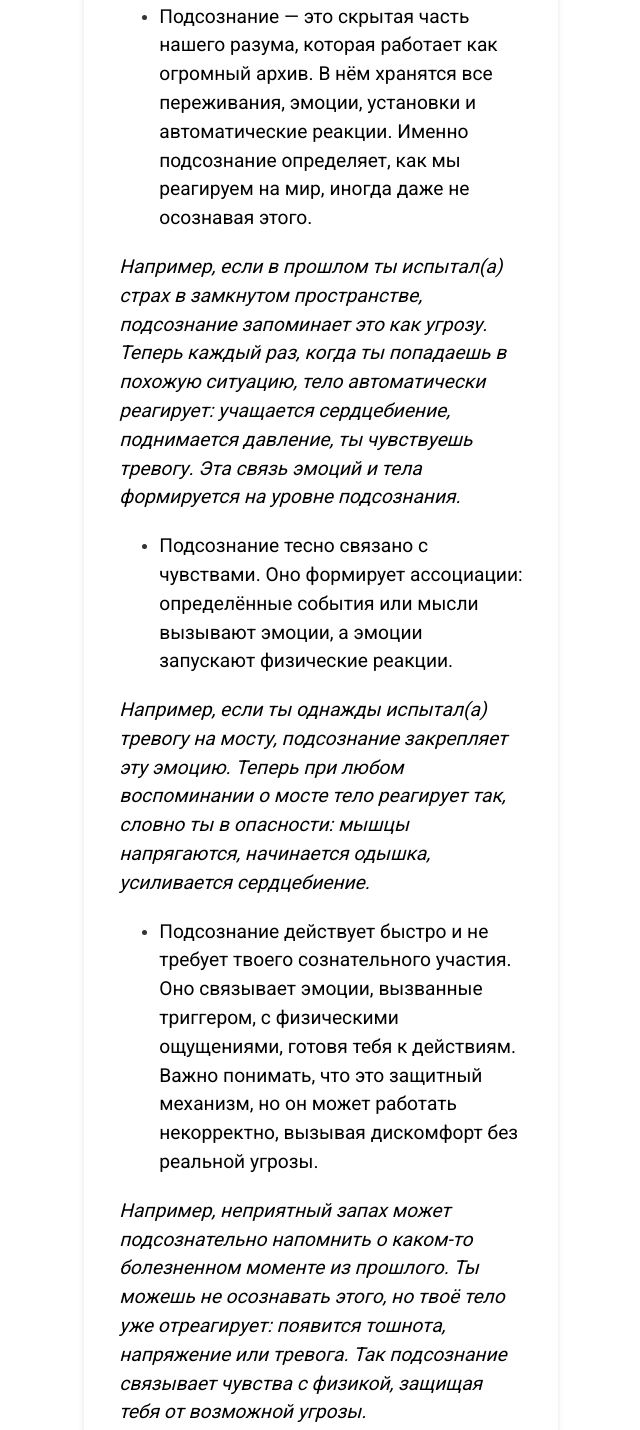
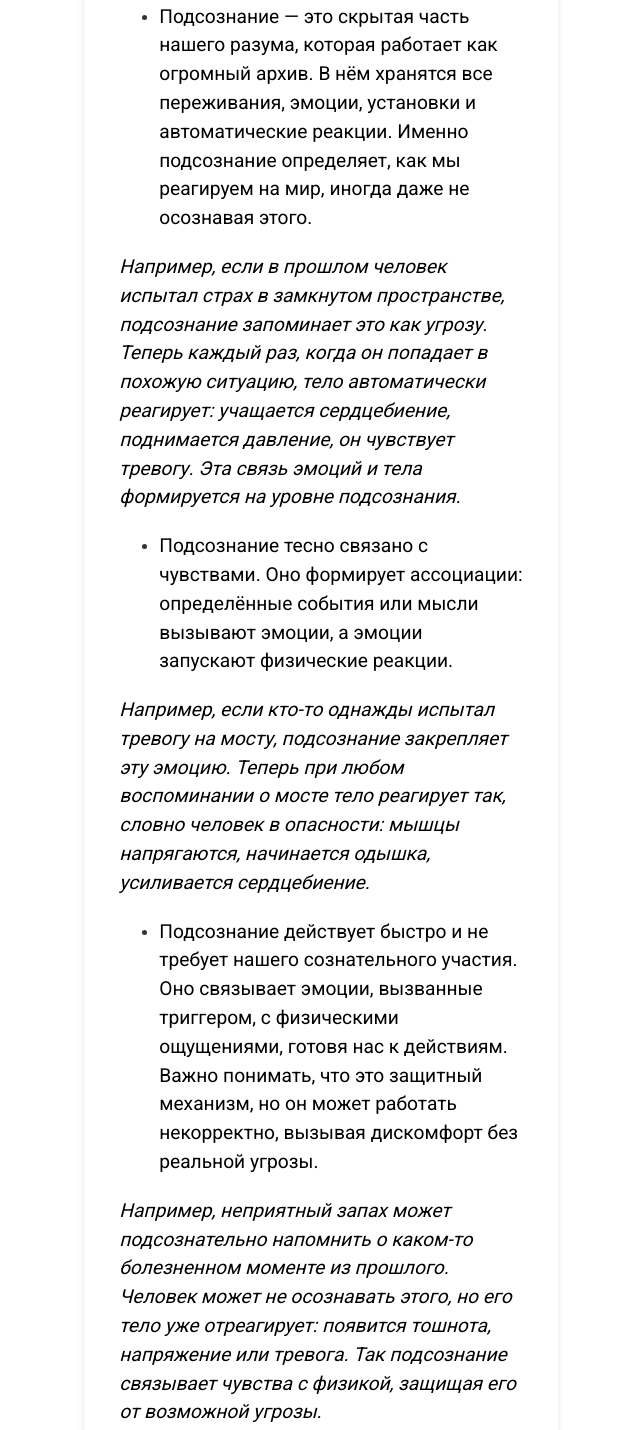
Before and after one commit to Valarmorguliz/Stop-Ataka, a plain HTML site: page page4.html in a window 1280 px wide. Shown: the part 538-1968 px from the top of the page, without its empty margins (319-959 px from the left). Drawn offline with Linux system fonts and the light colour scheme.

Commit message:
Add files via upload

```diff
--- a/page4.html
+++ b/page4.html
@@ -31,9 +31,9 @@
                 </ul>
                 <p>
                     <em>
-                        Например, если в прошлом ты испытал(а) страх в замкнутом пространстве, подсознание запоминает
-                        это как угрозу. Теперь каждый раз, когда ты попадаешь в похожую ситуацию, тело автоматически
-                        реагирует: учащается сердцебиение, поднимается давление, ты чувствуешь тревогу. Эта связь эмоций
+                        Например, если в прошлом человек испытал страх в замкнутом пространстве, подсознание запоминает
+                        это как угрозу. Теперь каждый раз, когда он попадает в похожую ситуацию, тело автоматически
+                        реагирует: учащается сердцебиение, поднимается давление, он чувствует тревогу. Эта связь эмоций
                         и тела формируется на уровне подсознания.</em
                     >
                 </p>
@@ -48,8 +48,8 @@
                 </ul>
                 <p>
                     <em
-                        >Например, если ты однажды испытал(а) тревогу на мосту, подсознание закрепляет эту эмоцию.
-                        Теперь при любом воспоминании о мосте тело реагирует так, словно ты в опасности: мышцы
+                        >Например, если кто-то однажды испытал тревогу на мосту, подсознание закрепляет эту эмоцию.
+                        Теперь при любом воспоминании о мосте тело реагирует так, словно человек в опасности: мышцы
                         напрягаются, начинается одышка, усиливается сердцебиение.</em
                     >
                 </p>
@@ -57,8 +57,8 @@
                 <ul>
                     <li>
                         <p>
-                            Подсознание действует быстро и не требует твоего сознательного участия. Оно связывает
-                            эмоции, вызванные триггером, с физическими ощущениями, готовя тебя к действиям. Важно
+                            Подсознание действует быстро и не требует нашего сознательного участия. Оно связывает
+                            эмоции, вызванные триггером, с физическими ощущениями, готовя нас к действиям. Важно
                             понимать, что это защитный механизм, но он может работать некорректно, вызывая дискомфорт
                             без реальной угрозы.
                         </p>
@@ -67,8 +67,8 @@
                 <p>
                     <em
                         >Например, неприятный запах может подсознательно напомнить о каком-то болезненном моменте из
-                        прошлого. Ты можешь не осознавать этого, но твоё тело уже отреагирует: появится тошнота,
-                        напряжение или тревога. Так подсознание связывает чувства с физикой, защищая тебя от возможной
+                        прошлого. Человек может не осознавать этого, но его тело уже отреагирует: появится тошнота,
+                        напряжение или тревога. Так подсознание связывает чувства с физикой, защищая его от возможной
                         угрозы.</em
                     >
                 </p>
```
